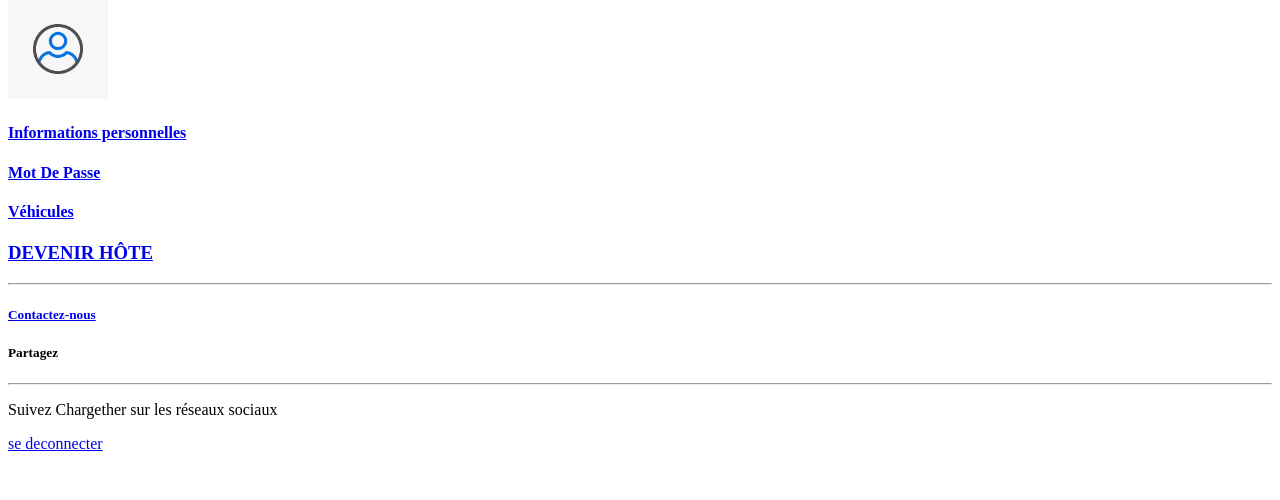
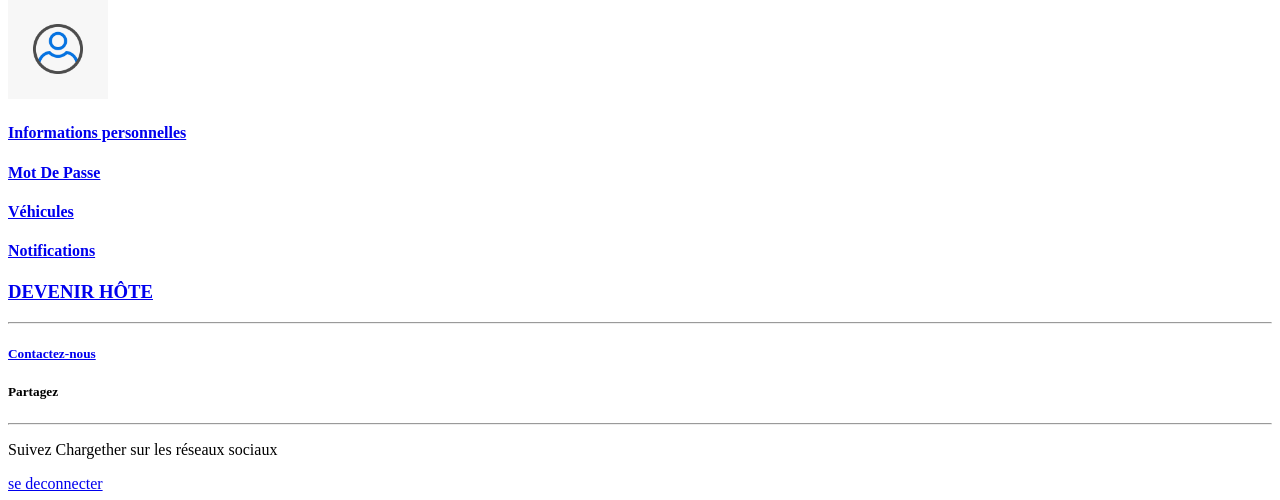
Before and after one commit to gpetraroli/wcs_project3_chargegether, a Symfony app: template templates/profil/index.html.twig in a window 1280 px wide. Shown: the part 89-589 px from the top of the page. Run offline with Twig, Linux system fonts and the light colour scheme; the template is opened without the code that fills it, so the values that code supplies are empty; some libraries are stand-ins or nearby versions.

Commit message:
pr-ready

```diff
--- a/assets/app.js
+++ b/assets/app.js
@@ -17,3 +17,5 @@ const $ = require('jquery');
 require('bootstrap');
 
 import './js/flashMessagesHandler';
+
+import './js/notifier-widget';
--- a/assets/styles/styles.scss
+++ b/assets/styles/styles.scss
@@ -33,3 +33,7 @@
     border: 2px solid $secondary;
     border-bottom: 0;
 }
+
+.notification-alert {
+    top: 5px;
+}
--- a/templates/components/_navbar.html.twig
+++ b/templates/components/_navbar.html.twig
@@ -21,7 +21,9 @@
 			</li>
 			<li class="nav-item">
 				<a class="text-decoration-none d-flex flex-column gap-1 align-items-center link-light" href="{{ path ('app_profil_index') }}">
-					<i class="bi bi-person-fill fs-2"></i>
+					<i class="bi bi-person-fill fs-2 position-relative">
+                        <span class="notification-alert d-none position-absolute start-100 translate-middle p-2 bg-danger border border-light rounded-circle"></span>
+                    </i>
 					<span class="fs-6">Profil</span>
 				</a>
 			</li>
--- a/templates/profil/index.html.twig
+++ b/templates/profil/index.html.twig
@@ -49,6 +49,14 @@
                     <h4 class="m-0">Véhicules</h4>
                 </a>
             </div>
+            <div class="d-flex align-items-center gap-3">
+                <i class="bi bi-bell fs-1 position-relative">
+                    <span class="notification-alert d-none position-absolute start-100 translate-middle p-2 bg-danger border border-light rounded-circle"></span>
+                </i>
+                <a class="text-center link-secondary text-decoration-none" href="{{ path('vehicules') }}">
+                    <h4 class="m-0">Notifications</h4>
+                </a>
+            </div>
         </div>
 
         <div class="d-flex justify-content-center">
```
Also changed, not shown: assets/js/notifier-widget.js (added, +15 -0 lines), src/Controller/NotificationController.php (added, +29 -0 lines).
